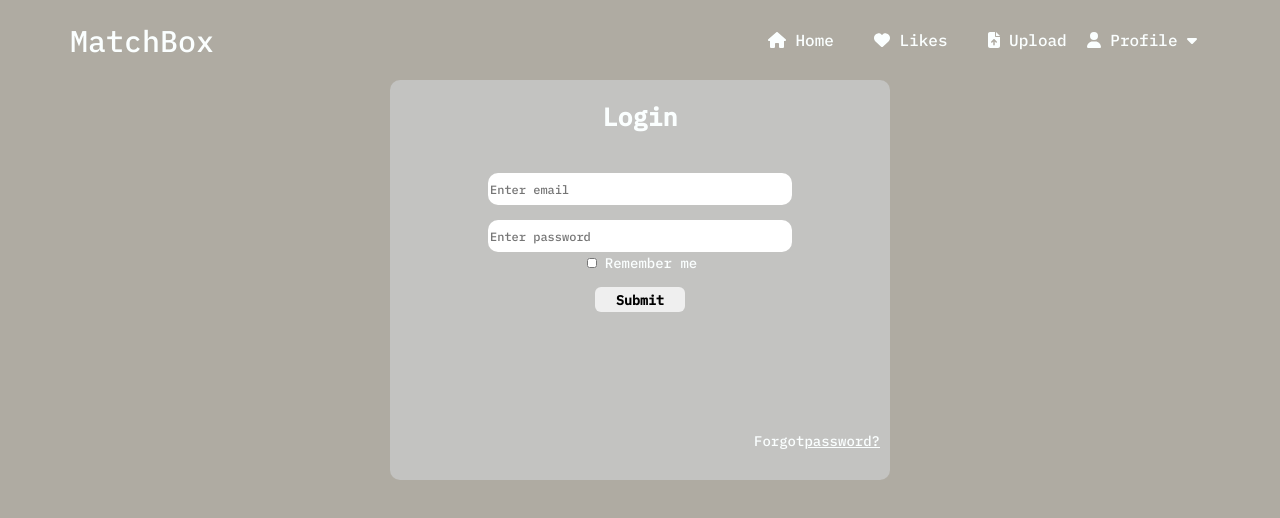
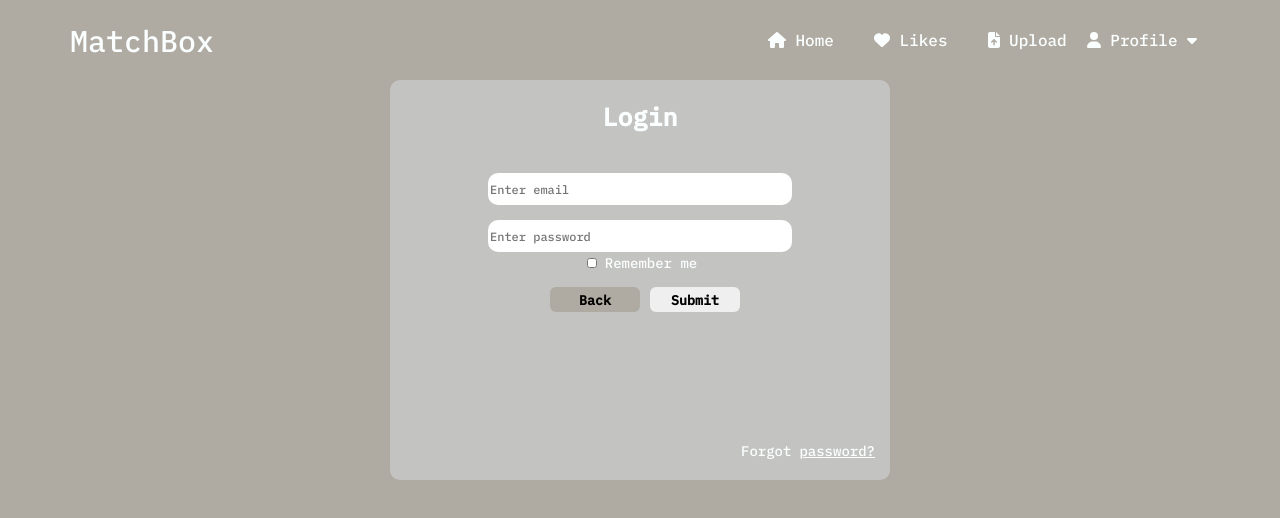
Before and after one commit to David-Tech/Matchbox, a React (Create React App) app in the folder client/: page /login in a window 1280 px wide. Shown: the top 518 px of the page. Built offline with nearby package versions, Linux system fonts and the light colour scheme.

Commit message:
small edits to login and signup

```diff
--- a/client/src/components/CSS/login.css
+++ b/client/src/components/CSS/login.css
@@ -24,7 +24,7 @@
    font-size: 14px;
    display: flex;
    justify-content: right;
-   margin-right: 10px;
+   margin-right: 15px;
    margin-top: 120px;
 }
 
@@ -38,3 +38,10 @@
    border-radius: 10px;
    border: none;
  }
+
+
+ .log-back-btn{
+   background-color: var(--prime-color);
+   color: black;
+   margin: 10px;
+ }
--- a/client/src/components/CSS/signup.css
+++ b/client/src/components/CSS/signup.css
@@ -20,7 +20,6 @@
   color: black;
   margin-left: -10px;
   /* margin: 10px; */
-
 }
 
 .sign-color:hover{
--- a/client/src/components/login.component.js
+++ b/client/src/components/login.component.js
@@ -1,4 +1,5 @@
 import React, { Component } from 'react'
+import { Link } from 'react-router-dom';
 import './CSS/login.css'
 
 export default class Login extends Component {
@@ -31,7 +32,7 @@ export default class Login extends Component {
   .then((data)=>{
     console.log(data, "userRegister");
     if(data.status=="ok"){
-      alert("login successfull");
+      alert("login successful");
     window.localStorage.setItem("token", data.data);
     window.localStorage.setItem("loggedIn", true);
     window.location.href="./UserDetails";
@@ -78,15 +79,14 @@ export default class Login extends Component {
           </div>
         </div>
 
+        <div>
+          <button className ="log-back-btn" >Back</button>
 
+          <button type="submit">Submit</button>
 
-        <div>
-          <button type="submit" className="">
-            Submit
-          </button>
         </div>
         {/* <a href="#"> password?</a> */}
-        <p className="forgot-pwd"> Forgot <a href="#"> password?</a>
+        <p className="forgot-pwd"> Forgot <Link style={{ marginLeft: '.5rem' }}to="/"> password?</Link>
         </p>
       </form>
     )
```
